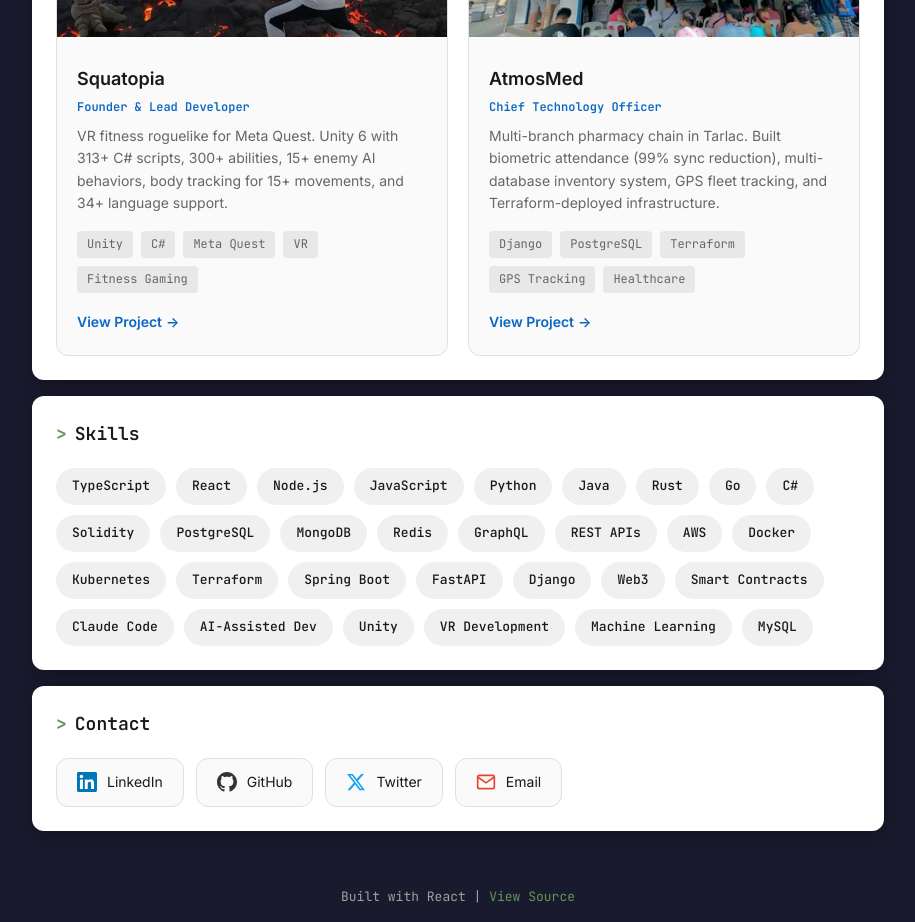
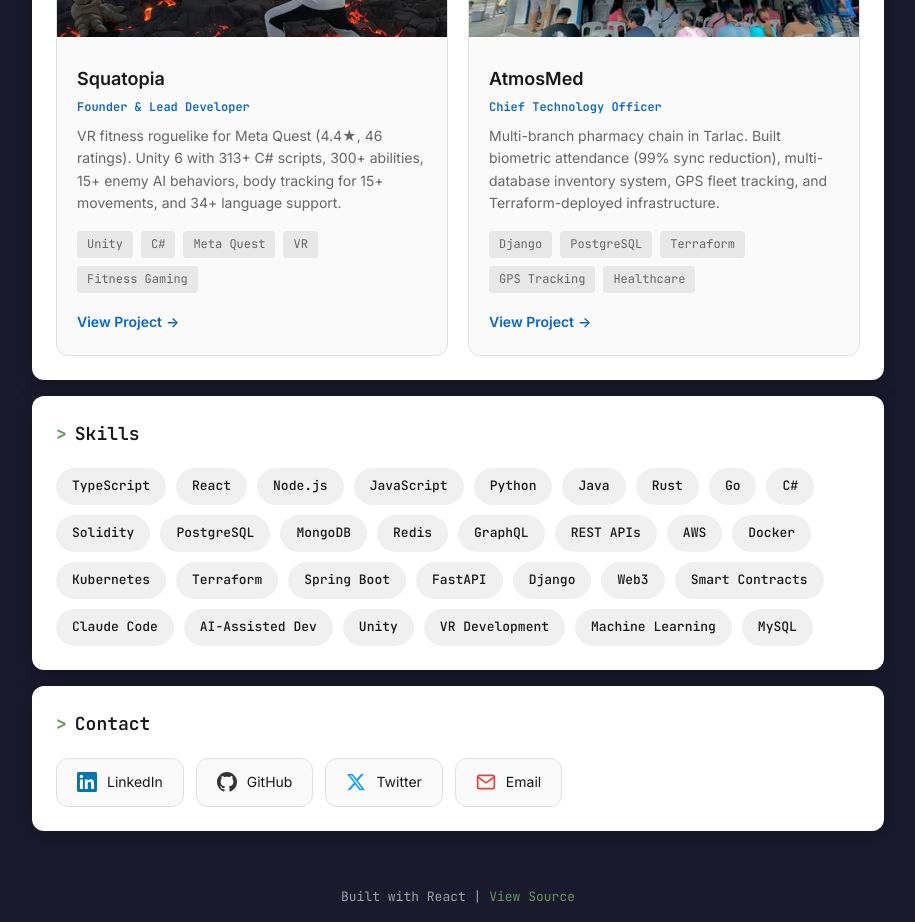
Before and after one commit to clrke/clrke.github.io, a React (Vite) app: page / in a window 1280 px wide. Shown: the part 3320-4242 px from the top of the page, without its empty margins (182-1097 px from the left). Built offline with nearby package versions, Linux system fonts and the light colour scheme.

Commit message:
Add Squatopia Quest Store rating (4.4★, 46 ratings) to project card

```diff
--- a/src/components/Projects.jsx
+++ b/src/components/Projects.jsx
@@ -52,7 +52,7 @@
     name: 'Squatopia',
     role: 'Founder & Lead Developer',
     description:
-      'VR fitness roguelike for Meta Quest. Unity 6 with 313+ C# scripts, 300+ abilities, 15+ enemy AI behaviors, body tracking for 15+ movements, and 34+ language support.',
+      'VR fitness roguelike for Meta Quest (4.4★, 46 ratings). Unity 6 with 313+ C# scripts, 300+ abilities, 15+ enemy AI behaviors, body tracking for 15+ movements, and 34+ language support.',
     tags: ['Unity', 'C#', 'Meta Quest', 'VR', 'Fitness Gaming'],
     link: 'https://www.meta.com/experiences/squatopia-infinite-action-roguelike/5461039960620791/',
     imageClass: 'squatopia',
```
